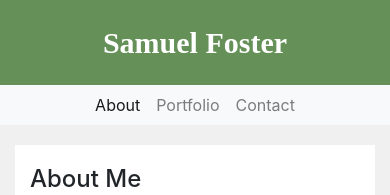
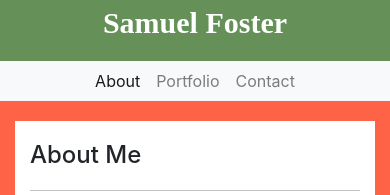
Before and after one commit to Samwise2980/bootstrap-project, a plain HTML site: page index.html in a window 390 px wide. Shown: the top 195 px of the page. Drawn offline with nearby package versions, Linux system fonts and the light colour scheme.

Commit message:
changed the header to a single row with two columns. Fixed the css to properly work with @media.

```diff
--- a/index.html
+++ b/index.html
@@ -2,18 +2,18 @@
 <html lang="en">
 <head>
     <meta charset="UTF-8">
-    <meta name="viewport" content="width=device-width, initial-scale=1.0">
     <link rel="stylesheet" href="https://stackpath.bootstrapcdn.com/bootstrap/4.4.1/css/bootstrap.min.css" integrity="sha384-Vkoo8x4CGsO3+Hhxv8T/Q5PaXtkKtu6ug5TOeNV6gBiFeWPGFN9MuhOf23Q9Ifjh" crossorigin="anonymous">
     <link rel="stylesheet" href="styles/bio.css">
+    <meta name="viewport" content="width=device-width, initial-scale=1.0">
     <title>About Me</title>
 </head>
 <body>
 
-  <header class="header">
+  <header class="container-fluid header">
 
-    <section class="row row-name">
+    <section class="row bg-light">
 
-      <section class="col">
+      <section class="col name">
 
         <p class="name">
 
@@ -23,9 +23,6 @@
 
       </section>
 
-    </section>
-
-    <section class="row bg-light">
 
       <section class="col">
 
@@ -95,7 +92,9 @@
       <sectiion class="col">
 
         <p>
+
           <!-- empty -->
+
         </p>
 
       </sectiion>
--- a/styles/bio.css
+++ b/styles/bio.css
@@ -1,5 +1,9 @@
 body {
   background-color: rgb(240, 240, 240);
+}
+
+.container.header {
+  max-width: 100%;
 }
 
 .row-name {
@@ -8,7 +12,7 @@ body {
 
 .name {
   text-align: center;
-  margin: 20px;
+  background-color: rgb(101, 145, 88);
   font-family: serif;
   font-weight: bolder;
   font-size: 30px;
@@ -48,10 +52,6 @@ hr {
   float: left;
 }
 
-footer {
-
-}
-
 .row.row-color {
   background-color: rgb(101, 145, 88);
   height: 10px;
@@ -61,3 +61,59 @@ footer {
   margin: 20px;
   text-align: center;
 }
+
+@media screen and (max-width: 980px) {
+
+  body {
+    background-color: yellow;
+  }
+
+}
+
+@media screen and (max-width: 768px) {
+
+  body {
+    background-color: violet;
+  }
+
+  .row-name {
+    background-color: rgb(101, 145, 88);
+    float: left;
+  }
+
+  .name {
+    text-align: center;
+    font-family: serif;
+    font-weight: bolder;
+    font-size: 30px;
+    color: white;
+  }
+
+  .navbar.navbar-expandr {
+    margin-bottom: 20px;
+    float: right;
+  }
+
+  .navbar {
+    margin: 0 auto;
+    padding-top: 0;
+    padding-bottom: 0;
+  }
+
+}
+
+@media screen and (max-width: 640px) {
+  body {
+    background-color: tomato;
+  }
+
+  .col {
+    flex-basis: auto;
+  }
+
+  .container-fluid {
+    padding-left: 0;
+    padding-right: 0;
+  }
+
+}
--- a/styles/contact.css
+++ b/styles/contact.css
@@ -4,15 +4,21 @@ body {
 
 .row.row-name {
   background-color: rgb(101, 145, 88);
+}
+
+.name {
+  text-align: center;
+  margin: 20px;
+  color: white;
   font-family: serif;
   font-weight: bolder;
   font-size: 30px;
-  color: white;
 }
 
-.row.row-color {
-  background-color: rgb(101, 145, 88);
-  height: 10px;
+.navbar.navbar-expandr {
+  margin-bottom: 20px;
+  float: right;
+  width: 100%;
 }
 
 .navbar {
@@ -21,13 +27,12 @@ body {
   padding-bottom: 0;
 }
 
-.navbar.navbar-expandr {
-  margin-bottom: 20px;
-  float: right;
-  width: 100%;
+.row.row-color {
+  background-color: rgb(101, 145, 88);
+  height: 10px;
 }
 
-.name {
+.copyright {
+  margin: 20px;
   text-align: center;
-  margin: 20px;
 }
--- a/styles/port.css
+++ b/styles/port.css
@@ -31,3 +31,8 @@ body {
   background-color: rgb(101, 145, 88);
   height: 10px;
 }
+
+.copyright {
+  margin: 20px;
+  text-align: center;
+}
```
Also changed, not shown: contact.html (+2 -0 lines), portfolio.html (+2 -0 lines).
